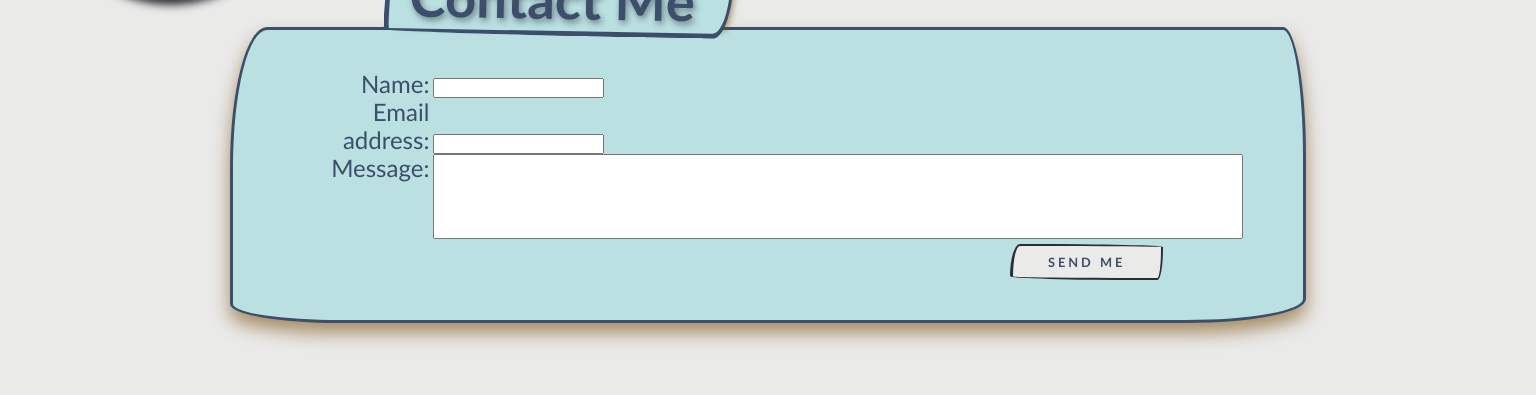
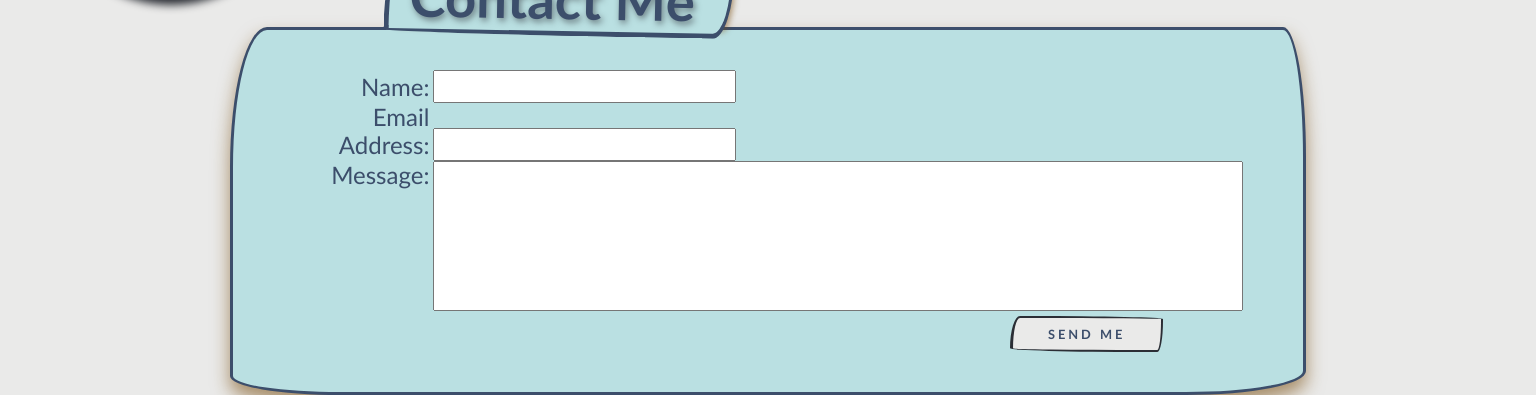
Before and after one commit to Qcent/react-dev-portfolio, a React (Create React App) app: page / in a window 1536 px wide. Both pictures are taken after a click on the element "Contact". Shown: the part 327-722 px from the top of the page. Built offline with nearby package versions, Linux system fonts and the light colour scheme.

Commit message:
visual tweaks

```diff
--- a/src/assets/css/style.css
+++ b/src/assets/css/style.css
@@ -671,6 +671,8 @@
             justify-content: space-between;
             /* make wider to better display the projects  */
             width:80%;
+            /* place behind the headshot if needed */
+            z-index: 5;
         }
 
         .project-wrapper {
@@ -991,7 +993,7 @@
                 margin-left: 25%;
             }
             /* some elements are too small when this wide */
-            .section-content {
+            .section-content, input, textarea {
                 font-size: 1.1rem;
             }
             .project-wrapper {
@@ -1007,9 +1009,11 @@
         @media screen and (min-width: 1500px) {
             /* this will be applied on any screen larger than 1500px */
 
-            .section-content {
+            .section-content, input, textarea {
             /* text in section content is too small when this wide */
                 font-size: 1.5rem;
+            }
+            .section-content{
             /* let this take up more of the screen */
                 max-width: 80%;
             }
@@ -1018,7 +1022,8 @@
         @media screen and (min-width: 2000px) {
             /* this will be applied on any screen larger than 2000px */
             /* some vw based element scaling starts to break design when we hit this size */
-            .section-content {
+            .section-content,
+            input, textarea {
                 font-size: 2.2rem;
             }
             .project .name-tag {
--- a/src/components/ContactForm/index.js
+++ b/src/components/ContactForm/index.js
@@ -85,7 +85,7 @@ function ContactForm(props) {
             <input type="text" name="name" defaultValue={name} onBlur={handleChange} autoComplete="off" />
           </div>
           <div>
-            <label htmlFor="email">Email address:</label>
+            <label htmlFor="email">Email Address:</label>
             <input type="email" name="email" defaultValue={email} onBlur={handleChange} autoComplete="off" />
           </div>
           <div className='formfield'>
```
